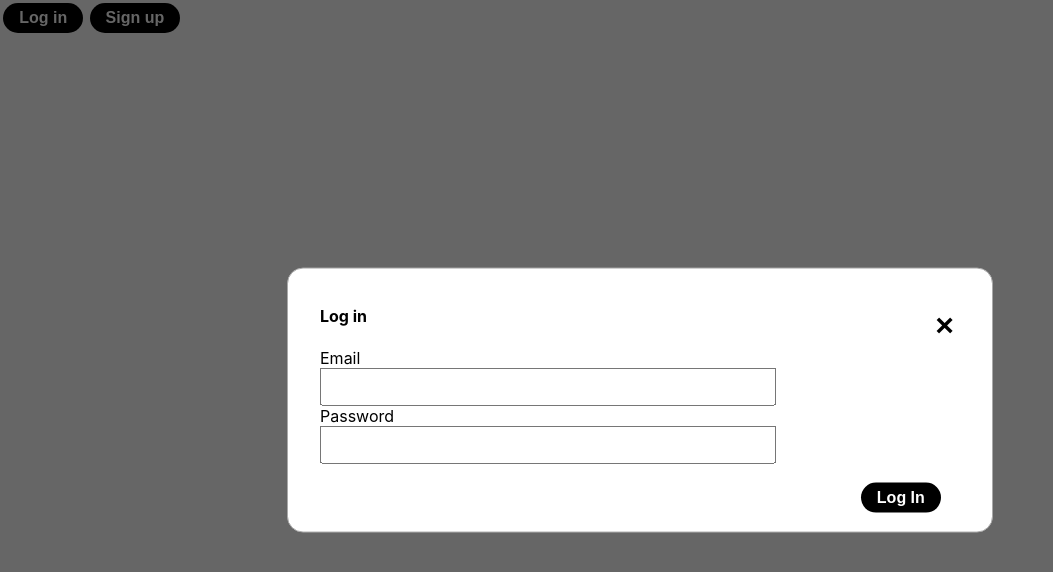
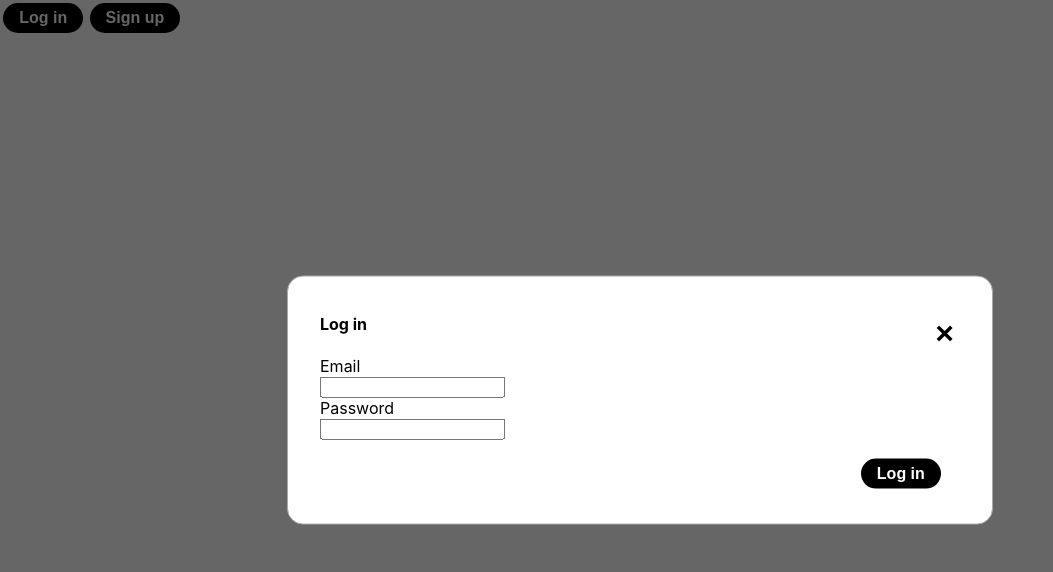
Before and after one commit to DonSera/copy_velog_frontend, a React (Create React App) app: page / in a window 1280 px wide. Both pictures are taken after a click on the button "Log in". Shown: the top 572 px of the page, without its empty margins (0-1053 px from the left). Built offline with nearby package versions, Linux system fonts and the light colour scheme.

Commit message:
refactor : Modal을 header, body, footer를 받아서 render하기

```diff
--- a/src/App.js
+++ b/src/App.js
@@ -1,7 +1,8 @@
 import './App.css';
 import {useState} from "react";
 import LoginButton from "./component/buttons/LoginButton";
-import LoginModal from "./component/modals/LoginModal";
+import Modal from "./component/modals/Modal";
+import LoginComponent from "./component/Login/Login";
 
 function App() {
     const [openModal, setOpenModal] = useState({bool: false, title: ''});
@@ -21,10 +22,12 @@ function App() {
     }
 
     function renderModal() {
+        const LoginComp = LoginComponent(openModal.title, setUserInfo, closeLoginModal)
         if (openModal.bool) {
-            return <LoginModal title={openModal.title}
-                               setUserInfo={setUserInfo}
-                               closeModal={closeLoginModal}/>
+            return <Modal closeModal={closeLoginModal}
+                          header={LoginComp.header}
+                          body={LoginComp.body}
+                          footer={LoginComp.footer}/>
         }
     }
 
--- /dev/null
+++ b/src/component/Login/Login.js
@@ -0,0 +1,67 @@
+import styles from "../modals/Modal.module.css";
+import LoginButton from "../buttons/LoginButton";
+import {login, signup} from "../../lib/server/post";
+import {useState} from "react";
+
+function LoginHeader({title}) {
+    return <h4 className={styles['title']}>{title}</h4>
+}
+
+function LoginBody({setEmail, setPassword}) {
+    return <>
+        <div>
+            <div>Email</div>
+            <input className={styles['input']}
+                   onChange={e => setEmail(e.target.value)}/>
+        </div>
+        <div>
+            <div>Password</div>
+            <input className={styles['input']}
+                   onChange={e => setPassword(e.target.value)}/>
+        </div>
+    </>
+}
+
+function LoginFooter({title, clickButton}) {
+    return <LoginButton text={title} clickLogin={clickButton}/>
+}
+
+
+function LoginComponent(title, setUserInfo, closeModal) {
+    const [email, setEmail] = useState('');
+    const [password, setPassword] = useState('');
+
+    function clickLoginButton() {
+        login(email, password).then(info => {
+            setUserInfo(info);
+            setPassword('')
+            closeModal();
+        });
+    }
+
+    function clickSignupButton() {
+        signup(email, password).then(info => {
+            setUserInfo(info);
+            setPassword('')
+            closeModal();
+        });
+    }
+
+    function clickButton(type) {
+        if (type === "Log in") {
+            clickLoginButton();
+        }
+
+        if (type === "Sign up") {
+            clickSignupButton();
+        }
+    }
+
+    return {
+        header: <LoginHeader title={title}/>,
+        body: <LoginBody setEmail={setEmail} setPassword={setPassword}/>,
+        footer: <LoginFooter title={title} clickButton={() => clickButton(title)}/>
+    }
+}
+
+export default LoginComponent;
--- a/src/component/modals/LoginModal.js
+++ /dev/null
@@ -1,63 +0,0 @@
-import styles from './LoginModal.module.css'
-import {useState} from "react";
-import {login, signup} from "../../lib/server/post";
-import LoginButton from "../buttons/LoginButton";
-
-function LoginModal({title, setUserInfo, closeModal}) {
-    const [email, setEmail] = useState('');
-    const [password, setPassword] = useState('');
-
-    function clickLoginButton() {
-        login(email, password).then(info => {
-            setUserInfo(info);
-            setPassword('')
-            closeModal();
-        });
-    }
-
-    function clickSignupButton() {
-        signup(email, password).then(info => {
-            setUserInfo(info);
-            setPassword('')
-            closeModal();
-        });
-    }
-
-    return <>
-        <div className={styles['modal-background']}/>
-        <div className={styles['modal-wrap']}>
-            <section className={styles['modal-header']}>
-                <button type="button"
-                        onClick={() => closeModal()}
-                        className={styles['top-close']}
-                        data-dismiss="modal"
-                        aria-label="Close">
-                    <span aria-hidden="true">&times;</span>
-                </button>
-                <h4 className={styles['modal-title']}>{title}</h4>
-            </section>
-            <section className={styles['modal-body']}>
-                <div>
-                    <div>Email</div>
-                    <input className={styles['input']}
-                           onChange={e => setEmail(e.target.value)}/>
-                </div>
-                <div>
-                    <div>Password</div>
-                    <input className={styles['input']}
-                           onChange={e => setPassword(e.target.value)}/>
-                </div>
-            </section>
-            <section className={styles['modal-footer']}>
-                <div className={styles['btn-close']}>
-                    {title === 'Log in' &&
-                    <LoginButton text={'Log In'} clickLogin={clickLoginButton}/>}
-                    {title === 'Sign up' &&
-                    <LoginButton text={'Sign In'} clickLogin={clickSignupButton}/>}
-                </div>
-            </section>
-        </div>
-    </>
-}
-
-export default LoginModal;
--- /dev/null
+++ b/src/component/modals/Modal.js
@@ -0,0 +1,27 @@
+import styles from './Modal.module.css'
+
+function Modal({header, body, footer, closeModal}) {
+    return <>
+        <div className={styles['modal-background']}/>
+        <div className={styles['modal-wrap']}>
+            <section className={styles['modal-header']}>
+                <button type="button"
+                        onClick={() => closeModal()}
+                        className={styles['top-close']}
+                        data-dismiss="modal"
+                        aria-label="Close">
+                    <span aria-hidden="true">&times;</span>
+                </button>
+                {header}
+            </section>
+            <section className={styles['modal-body']}>
+                {body}
+            </section>
+            <section className={styles['modal-footer']}>
+                {footer}
+            </section>
+        </div>
+    </>
+}
+
+export default Modal;
--- a/src/component/modals/LoginModal.module.css
+++ b/src/component/modals/Modal.module.css
@@ -27,6 +27,7 @@
 
 .modal-header {
 }
+
 .top-close {
     float: right;
     border: none;
@@ -34,26 +35,23 @@
     font-weight: bold;
     font-size: 2em;
 }
-.close:hover{
+
+.top-close:hover {
     color: lightgrey;
     cursor: pointer;
 }
-.modal-title {
 
-}
 
 .modal-body {
 }
-.input{
-    width: 70%;
-    height: 2rem;
-}
+
 
 .modal-footer {
     padding: 1rem;
+    clear: left;
+    float: right;
 }
 
 .btn-close {
-    clear: left;
-    float: right;
+
 }
```
Also changed, not shown: src/component/Login/Login.module.css (added, +8 -0 lines).
